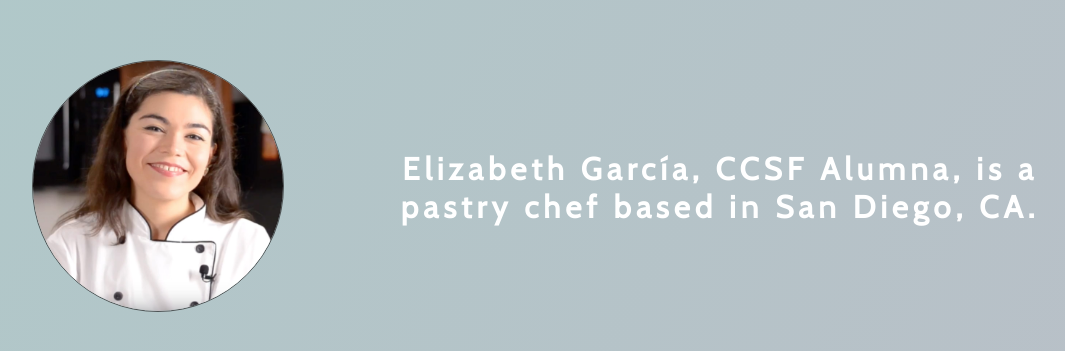
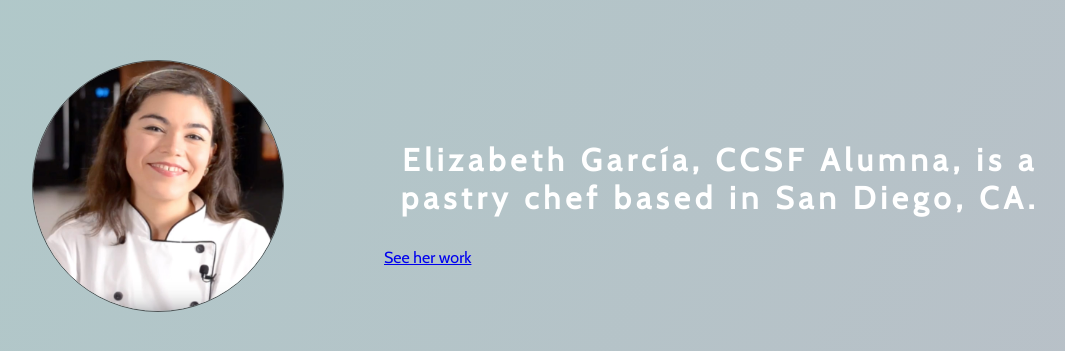
Before and after one commit to jenna-m/lemon-angel, a React (Create React App) app: page / in a window 1280 px wide. Shown: the part 1012-1363 px from the top of the page, without its empty margins (96-1161 px from the left). Built offline with nearby package versions, Linux system fonts and the light colour scheme.

Commit message:
Update about.js
Add Link to portfolio

```diff
--- a/src/components/about.js
+++ b/src/components/about.js
@@ -1,4 +1,5 @@
 import React from 'react';
+import { HashLink as Link } from 'react-router-hash-link';
 import aboutImg from '../images/aboutImg.jpg';
 
 class About extends React.Component {
@@ -13,11 +14,18 @@ class About extends React.Component {
 						alt="Elizabeth Garcia in a chef's uniform"
 					/>
 				</div>
-				<div>
-					<p>
-						Elizabeth García, CCSF Alumna, is a pastry chef based in
-						San Diego, CA.
-					</p>
+				<div className="about-text">
+					<div>
+						<p>
+							Elizabeth García, CCSF Alumna, is a pastry chef
+							based in San Diego, CA.
+						</p>
+					</div>
+					<div>
+						<Link to="#portfolio" smooth className="about-btn">
+							See her work
+						</Link>
+					</div>
 				</div>
 			</div>
 		);
```
